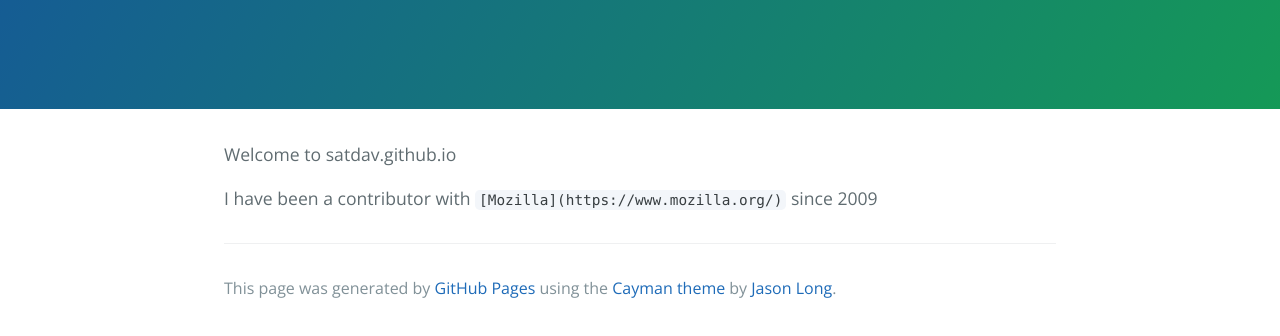
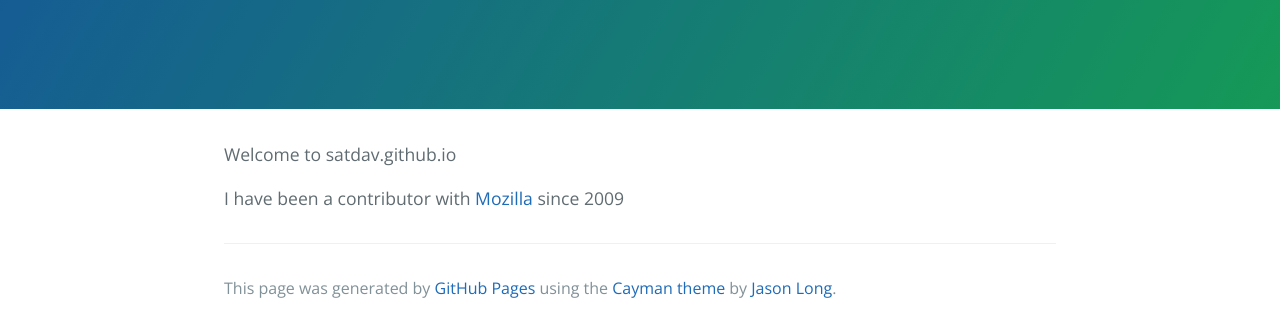
Before and after one commit to satdav/satdav.github.io, a plain HTML site: page index.html in a window 1280 px wide. Shown: the part 208-544 px from the top of the page. Drawn offline with nearby package versions, Linux system fonts and the light colour scheme.

Commit message:
Update index.html

```diff
--- a/index.html
+++ b/index.html
@@ -18,7 +18,7 @@
     <section class="main-content">
       <p>Welcome to satdav.github.io </p>
 
-<p>I have been a contributor with <code>[Mozilla](https://www.mozilla.org/)</code> since 2009 </p>
+<p>I have been a contributor with <a href="https://www.github.org/">Mozilla</a> since 2009 </p>
 
       <footer class="site-footer">
 
```
